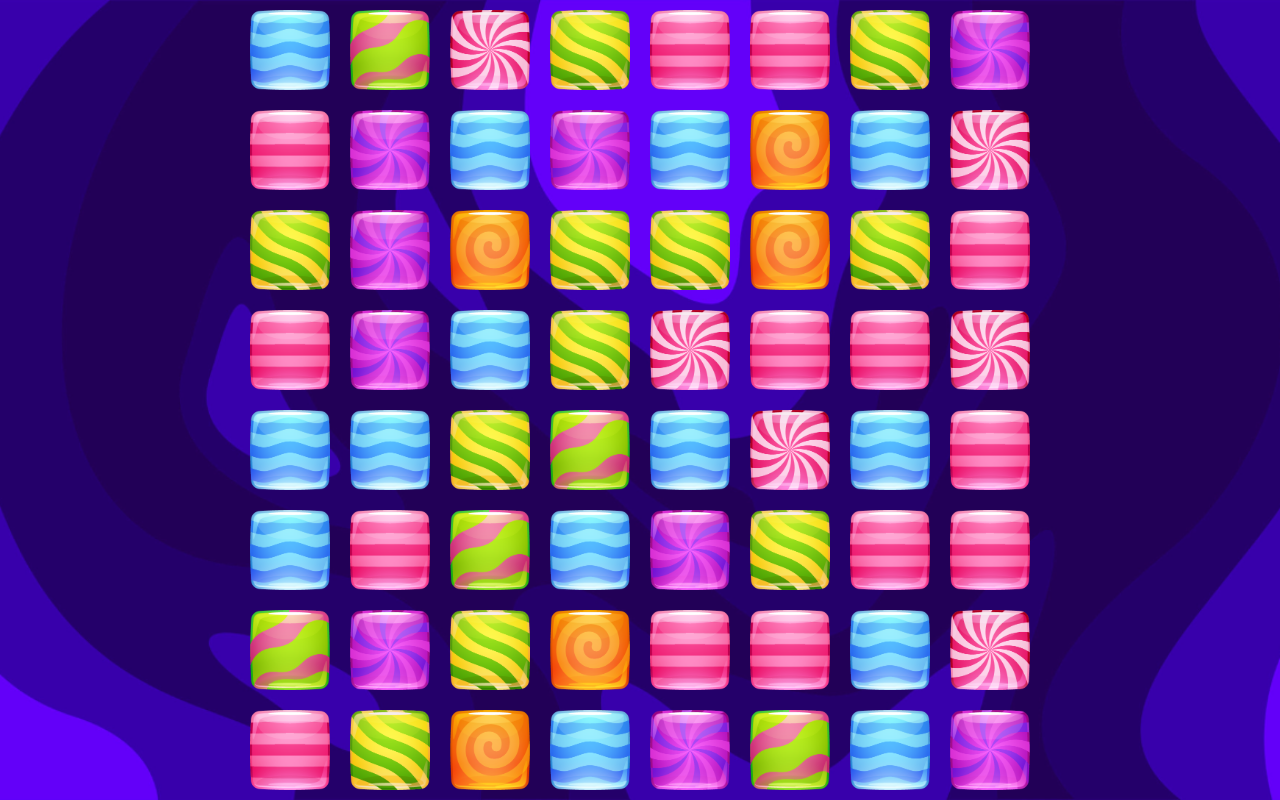
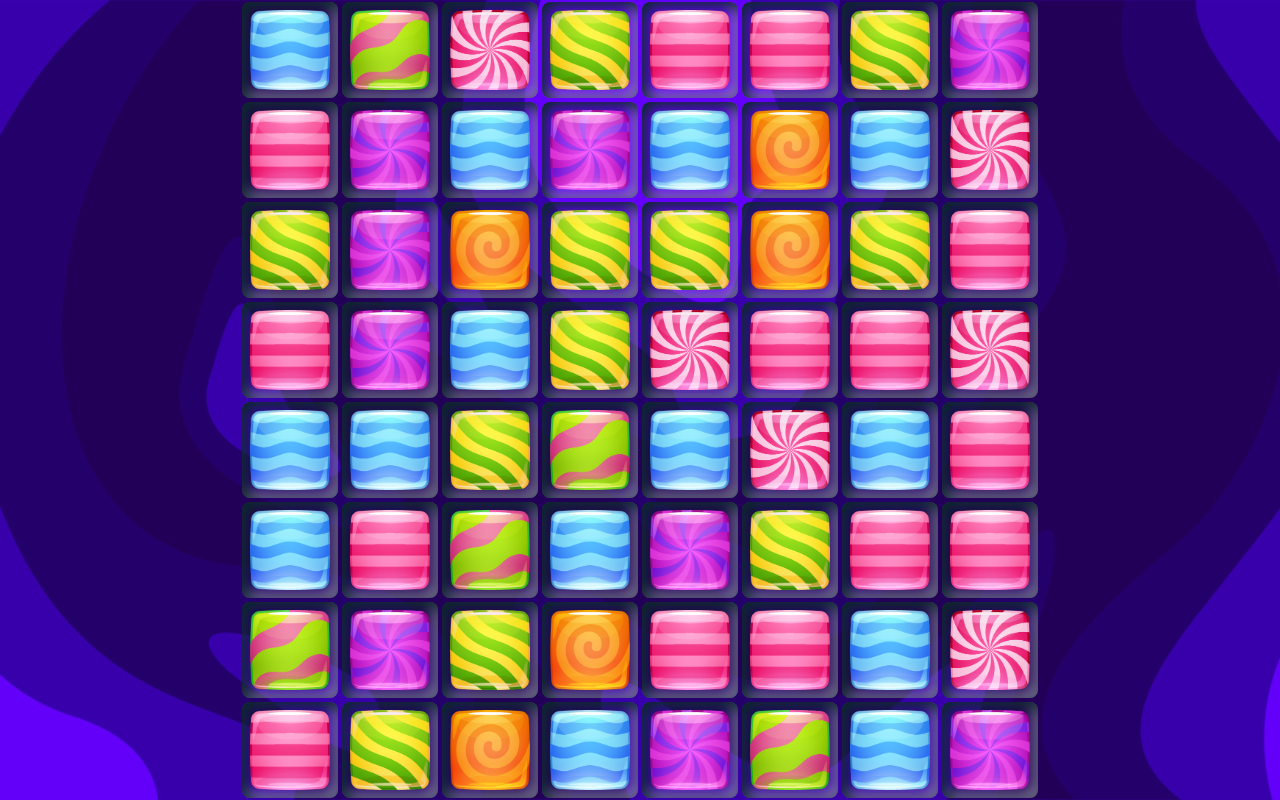
Before and after one commit to mjxang/candy, a React (Create React App) app in the folder candy-crush-clone/: page / in a window 1280 px wide. Built offline with nearby package versions, Linux system fonts and the light colour scheme.

Commit message:
box shadowwwww

```diff
--- a/candy-crush-clone/src/components/Tile.tsx
+++ b/candy-crush-clone/src/components/Tile.tsx
@@ -2,7 +2,10 @@ import React from 'react'
 
 function Tile({candy,candyId}: {candy: string, candyId: number}) {
   return (
-    <div className="h-24 w-24 flex justify-center items-center m-0.5 rounded-lg select-none ">
+    <div className="h-24 w-24 flex justify-center items-center m-0.5 rounded-lg select-none "
+    style={{
+        boxShadow:"inset 5px 5px 15px #062525, inset -5px -5px 15px #aaaab7bb",
+    }}>
         {
             candy && <img src={candy} alt="candy" className="h-20 w-20" candy-id={candyId}/>
         }
```
